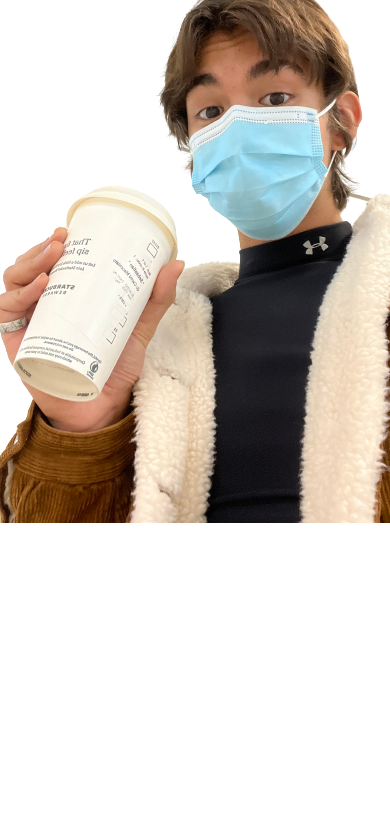
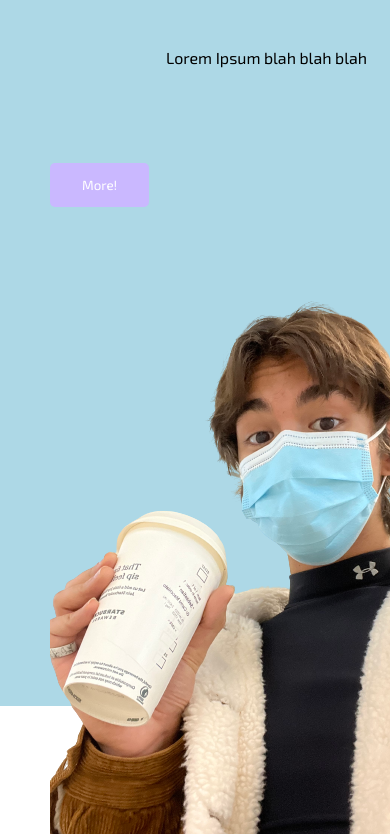
Before and after one commit to stablada/stablada.github.io, a plain HTML site: page src/html/index.html in a window 390 px wide. Shown: the part 154-988 px from the top of the page. Before the commit the page ends 844 px from the top, so only its background shows below. Drawn offline with Linux system fonts and the light colour scheme.

Commit message:
Added about section [Needs fine tuning on mobile version and updated button animation later]

```diff
--- a/src/css/index.css
+++ b/src/css/index.css
@@ -113,7 +113,93 @@ root {
     cursor: pointer;
 }
 
+#mobile-menu {
+    position: absolute;
+    top: 20%;
+    right: 5%;
+    transform: translate(5%,20%);
+}
+
 /* About */
+.about {
+    background-color: dimgray;
+}
+
+.aboutContainer {
+    display: grid;
+    grid-template-columns: 1fr 1fr;
+    align-items: center;
+    justify-self: center;
+    margin: 0 auto;
+    height: 90vh;
+    background-color: lightblue;
+    z-index: 1;
+    width: 100%;
+    max-width: 1300px;
+    padding: 0 50px;
+}
+
+.aboutBtn {
+    background-color: #cab8ff;
+    padding: 14px 32px;
+    border: none;
+    border-radius: 5px;
+    margin-top: 2rem;
+    cursor: pointer;
+    position: relative;
+    transition: all 0.35s;
+    outline: none;
+}
+
+.aboutBtn a {
+    position: relative;
+    z-index: 2;
+    color: white;
+    text-decoration: none;
+}
+
+.aboutBtn:after {
+    position: absolute;
+    content: '';
+    top: 0;
+    left: 0;
+    height: 0;
+    width: 100%;
+    background-color: purple;
+    transition: all 0.35s;
+    border-radius: 5px;
+}
+.aboutBtn:hover {
+    color: white;
+}
+
+.aboutBtn:hover:after {
+    height: 100%;
+}
+
+@media screen and (max-width: 768px) {
+    .aboutContainer {
+        display: grid;
+        grid-template-columns: auto;
+        align-items: center;
+        justify-self: center;
+        width: 100%;
+        margin: 0 auto;
+        height: 90vh;
+    }
+    .aboutText h1 {
+        text-align: center;
+        margin-bottom: 4rem;
+    }
+    .aboutText p {
+        text-align: center;
+        margin-bottom: 4rem;
+    }
+    .aboutBtn{
+        text-align: center;
+        margin-bottom: 4rem;
+    }
+}
 
 /* Devlog */
 
--- a/src/html/index.html
+++ b/src/html/index.html
@@ -52,8 +52,10 @@
                     </li>
                 </ul>
             </div>
-            <div class="navbarMenu" id="mobile-menu">
-                <img class="navMenuButton" src="file" alt="">
+            <div class="navbarToggle" id="mobile-menu">
+                <span class="threeLine"></span>
+                <span class="threeLine"></span>
+                <span class="threeLine"></span>
             </div>
             <ul class="navbarMenu">
                 <li class="navbarElem"><a class="navbarLinks" href="#Devlog">Devlog</a></li>
@@ -65,16 +67,18 @@
     </nav>
 
     <!-- About Me -->
-    <article class="about" id="About">
-        <div class="aboutContainer">
-            <div class="aboutImage">
-                <img src="../../assets/aboutImg.png" alt="Me!">
-            </div>
-            <div class="aboutInfo">
-
-            </div>
+<div class="about" id="About">
+    <div class="aboutContainer">
+        <div class="aboutText">
+            <h1>About me</h1>
+            <p>Lorem Ipsum blah blah blah</p>
+            <button class="aboutBtn"><a href="#About">More!</a></button>
         </div>
-    </article>
+        <div class="aboutImg">
+            <img src="../../assets/aboutImg.png" alt="Me!" id="frontImg">
+        </div>
+    </div>
+</div>
 
     <!-- Devlog -->
 
```
Also changed, not shown: assets/codeSnippet.png (added), assets/dragonRelic.jpg (added), assets/programExample.png (added), assets/sickle3DRender.png (added).
